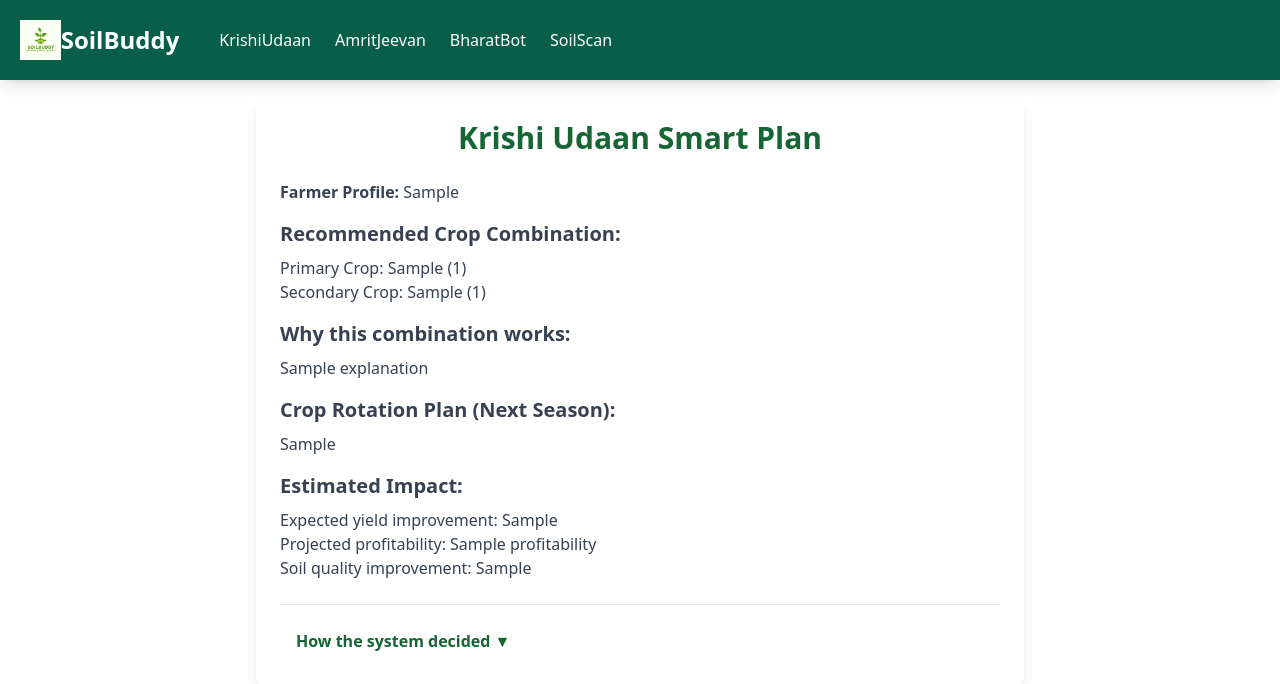
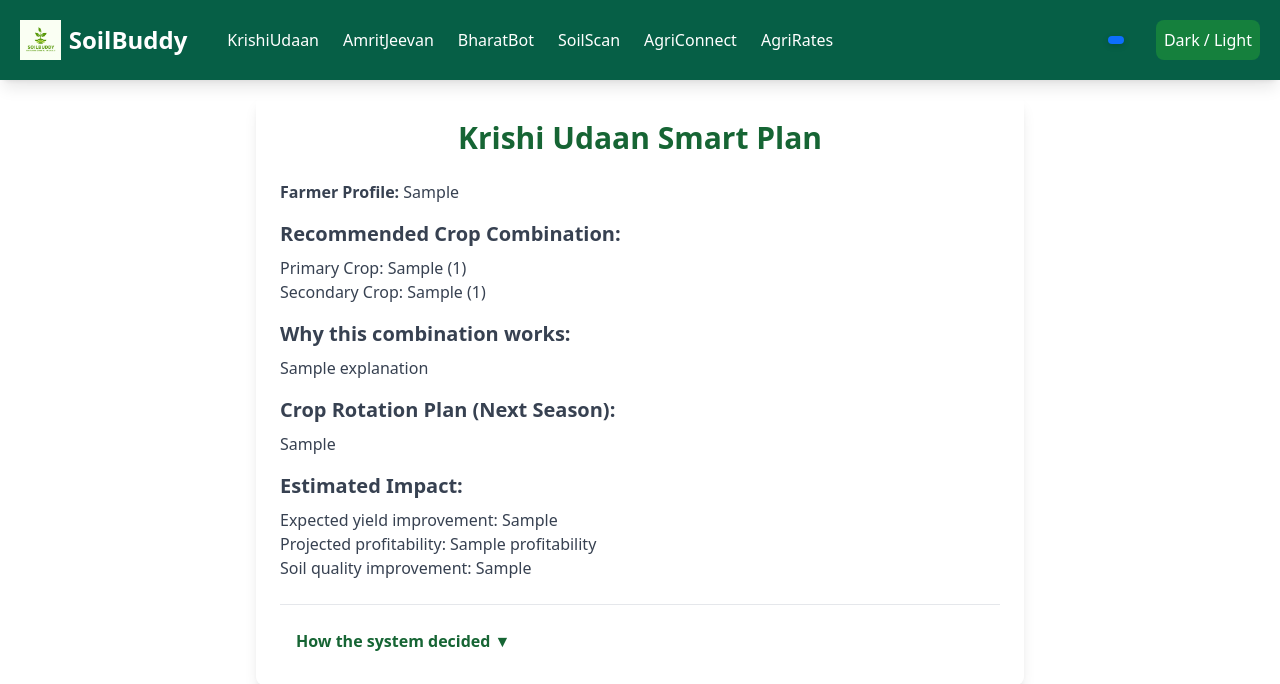
Before and after one commit to gamechangerfrombihar/SoilBuddy, a Flask app: template templates/KrishiUdaanResult.html in a window 1280 px wide. Shown: the top 684 px of the page. Run offline with Flask 3, Linux system fonts and the light colour scheme; the template is opened without the code that fills it: most values are stand-ins (such as "Sample title", 1, 10 or a date in 2020); some libraries are stand-ins or nearby versions.

Commit message:
Update KrishiUdaanResult.html

```diff
--- a/templates/KrishiUdaanResult.html
+++ b/templates/KrishiUdaanResult.html
@@ -25,21 +25,31 @@
     <div class="flex items-center space-x-10">
       <a href="/" class="flex items-center">
         <img src="/templates/SoilBuddy Logo.png" alt="SoilBuddy Logo" class="h-10 w-auto">
-
-          <span class="text-2xl font-semibold">SoilBuddy</span>
+        <span class="text-2xl font-semibold ml-2">SoilBuddy</span>
       </a>
-
       <div class="flex space-x-6 text-sm md:text-base">
         <a href="/krishiudaan" class="hover:text-green-300 transition">KrishiUdaan</a>
         <a href="/amritjeevan" class="hover:text-green-300 transition">AmritJeevan</a>
         <a href="https://bharatbot-2a7793.zapier.app" target="_blank" class="hover:text-green-300 transition">BharatBot</a>
         <a href="/soilscan" class="hover:text-green-300 transition">SoilScan</a>
+        <a href="{{ url_for('agric_connect') }}" class="hover:text-green-300 transition">AgriConnect</a>
+        <a href="{{ url_for('agrirates') }}" class="hover:text-green-300 transition">AgriRates</a>
       </div>
     </div>
+
+   <nav class="flex items-center space-x-4">
+  <!-- Other navbar elements -->
+  {% include 'base.html' %}
+  <button id="theme-toggle" class="p-2 rounded-lg bg-green-700 hover:bg-green-800 text-white">
+    Dark / Light
+  </button>
+</nav>
+
   </div>
 </nav>
 
 <div class="pt-24"></div>
+
 
   <!-- Main Content -->
   <section class="text-gray-700 body-font">
```
Lines whose indentation alone changed are shown as unchanged.
